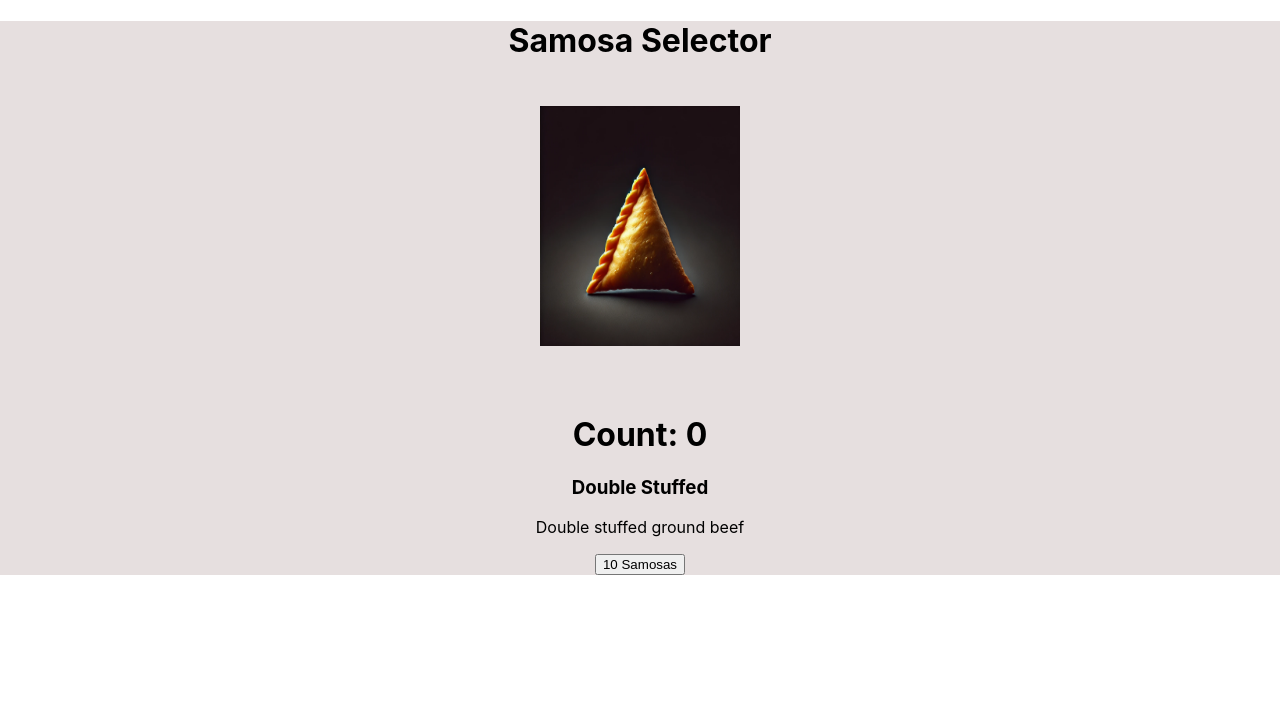
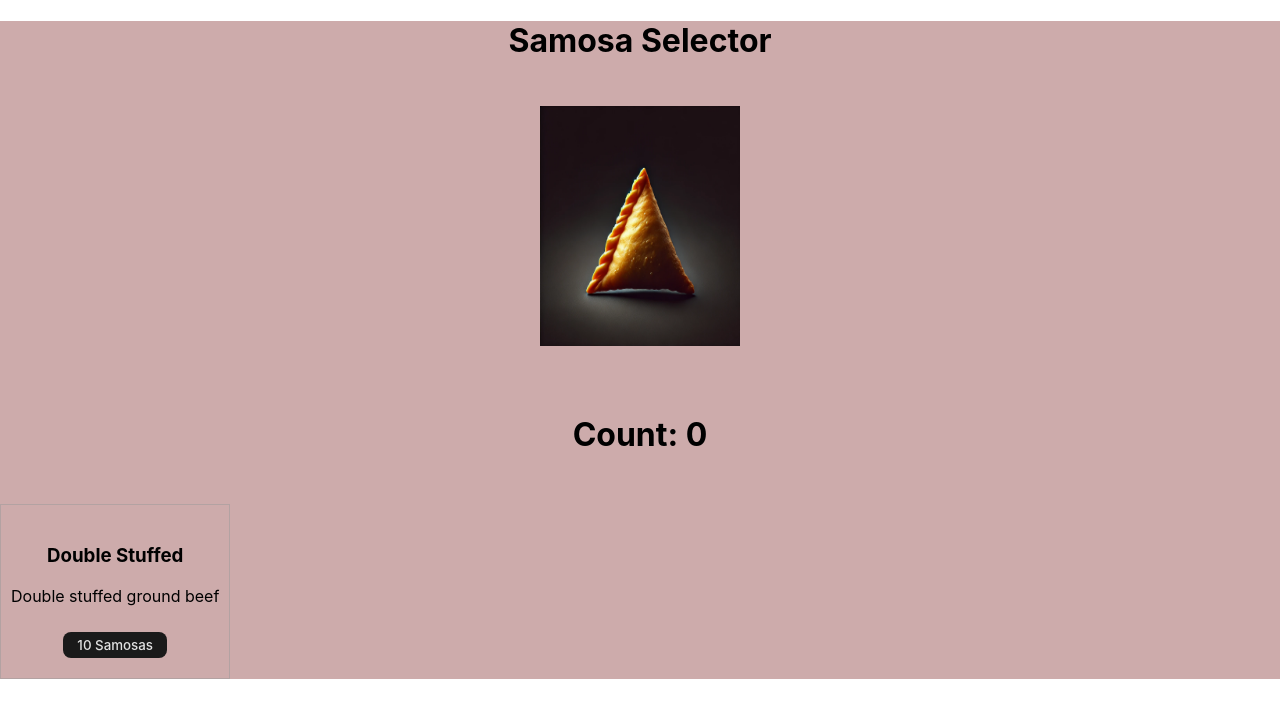
Before and after one commit to srauf24/samosa_selector_1, a React (Create React App) app: page / in a window 1280 px wide. Shown: the top 718 px of the page. Built offline with nearby package versions, Linux system fonts and the light colour scheme.

Commit message:
added styling to component

```diff
--- a/src/App.css
+++ b/src/App.css
@@ -1,6 +1,6 @@
 .App {
   text-align: center;
-  background-color: #e6dfdf; /* Change this to your desired background color */
+  background-color: #cdabab; /* Change this to your desired background color */
 }
 
 .App-logo {
@@ -10,7 +10,33 @@
 .App img {
   transition: transform 0.2s; /* Smooth transition */
 }
+.Container{
+  margin-top: 50px;
+  display: flex;
+}
+.Upgrade{
+  border: 1px solid rgba(153, 153, 153, 0.497);
+  padding-top: 20px;
+  padding-bottom: 20px;
+  padding-left: 10px;
+  padding-right: 10px;
+}
+.Button{
+  border-radius: 8px;
+  border: 1px solid transparent;
+  padding-top: .3em;
+  padding-bottom: .3em;
+  padding-left: 1em;
+  padding-right: 1em;
+  font-weight: 500;
+  font-family: inherit;
+  background-color: #1a1a1a;
+  color: rgba(255, 255, 255, 0.87);
+  cursor: pointer;
+  margin-top: 10px;
 
+
+}
 .App img:hover {
   transform: scale(1.2); /* Scale the image to 120% */
 }
@@ -29,25 +55,13 @@
   align-items: center;
   justify-content: center;
   font-size: calc(10px + 2vmin);
-  color: #1b1515;
   padding-top: 20px; /* Adjust this value to move the content further up */
 }
 
-.App-link {
-  color: #61dafb;
-}
-
-@keyframes App-logo-spin {
-  from {
-    transform: rotate(0deg);
-  }
-  to {
-    transform: rotate(360deg);
-  }
-}
 .samosa {
     height: 15em;
     padding: 1.5em;
     margin: 0 auto;
     text-align: center;
+    cursor:pointer;
 }
--- a/src/App.js
+++ b/src/App.js
@@ -25,18 +25,19 @@ function App() {
             />
             <h1> Count: {count}</h1>
 
-        </header>
+
         <div className= "Container">
-            <div className="DoubleStuffed">
+            <div className="Upgrade">
                 <h3> Double Stuffed</h3>
                 <p> Double stuffed ground beef</p>
-                <button onClick={handleDoubleClick}>
+                <button className = "Button" onClick={handleDoubleClick}>
                     10 Samosas
                 </button>
             </div>
 
 
         </div>
+        </header>
     </div>
   );
 }
```
